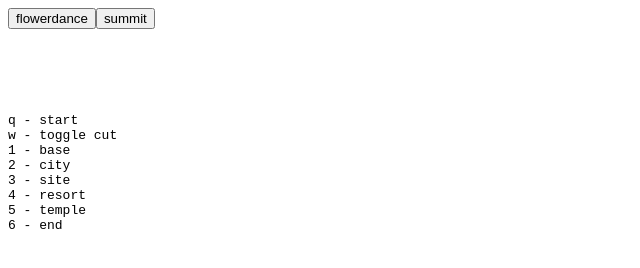
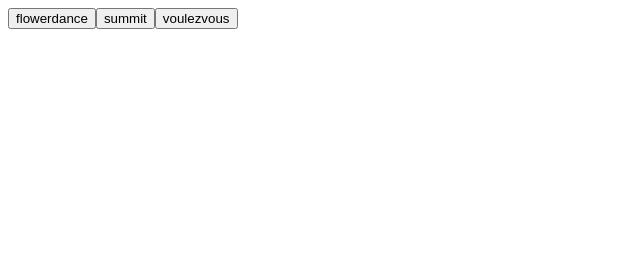
Before and after one commit to tckmn/sdj, a plain HTML site: page index.html in a window 1280 px wide. Shown: the whole page, without its empty margins (0-640 px from the left). Drawn offline with Linux system fonts and the light colour scheme.

Commit message:
voulez+notes

```diff
--- a/index.html
+++ b/index.html
@@ -15,13 +15,6 @@
             <canvas id='base'></canvas>
             <canvas id='bar'></canvas>
         </div>
-        <pre><code>q - start
-w - toggle cut
-1 - base
-2 - city
-3 - site
-4 - resort
-5 - temple
-6 - end</code></pre>
+        <pre><code id='notes'></code></pre>
     </body>
 </html>
--- a/live.js
+++ b/live.js
@@ -15,9 +15,10 @@ const widths = {
 const tickRate = 100;
 const lookahead = 0.5;
 
-const trackData = {
+const songData = {
 
     flowerdance: {
+        tracks: {
             intro: {
                 next: { name: 'main' }
             },
@@ -38,9 +39,11 @@ const trackData = {
             outro: {
                 next: undefined
             }
+        }
     },
 
     summit: {
+        tracks: {
             intro: {
                 next: { name: 'intro', offset: 38.441 },
                 fades: ['intro', 'city', 'oldsite', 'resort', 'cliffside', 'finale']
@@ -65,6 +68,51 @@ const trackData = {
                 next: { name: 'finale', offset: 38.441 },
                 fades: ['intro', 'city', 'oldsite', 'resort', 'cliffside', 'finale']
             }
+        },
+        notes: `1 - base
+2 - city
+3 - site
+4 - resort
+5 - temple
+6 - end`
+    },
+
+    voulezvous: {
+        tracks: {
+            intro: {
+                next: { name: 'main' }
+            },
+            main: {
+                next: { name: 'main' },
+                cuts: [
+                    {t: 56.304, dest: { name: 'outro' }},
+                    {t: 67.701, dest: { name: 'outro' }}, // good
+                    {t: 79.162, dest: { name: 'outro' }}, // good
+                    {t: 94.261, dest: { name: 'outro' }},
+                    {t: 105.649, dest: { name: 'outro' }}, // good
+                    {t: 117.072, dest: { name: 'outro' }}, // good
+                    {t: 139.894, dest: { name: 'outro' }},
+                    {t: 151.314, dest: { name: 'outro' }}, // good
+                    {t: 162.688, dest: { name: 'outro' }}, // good
+                    {t: 0, dest: { name: 'preoutro' }}
+                ]
+            },
+            preoutro: {
+                next: { name: 'preoutro', offset: 10.427 },
+                cuts: [
+                    {t: 10.427, dest: { name: 'outro' }},
+                    {t: 21.874, dest: { name: 'outro' }},
+                    {t: 33.263, dest: { name: 'outro' }},
+                    {t: 44.722, dest: { name: 'outro' }},
+                    {t: 56.111, dest: { name: 'outro' }},
+                    {t: 0, dest: { name: 'outro' }}
+                ]
+            },
+            outro: {
+                next: undefined
+            }
+        },
+        notes: `the first cut in each group of 3 is worse`
     },
 
 };
@@ -100,7 +148,13 @@ function decodeAudio(ctx, data) {
 
 async function load(song) {
 
-    const tracks = trackData[song];
+    const msgEl = document.getElementById('msg');
+    const msg = s => {
+        msgEl.textContent = `[${ctx.currentTime.toFixed(3)}] ${s}`;
+    };
+
+    const tracks = songData[song].tracks;
+    msg(`loading ${song}...`);
 
     await Promise.all(Object.entries(tracks).map(async ([f, track]) => {
         track.name = f;
@@ -168,18 +222,14 @@ async function load(song) {
         target.source.connect(target.gain);
         target.source.start(t, opts.offset || 0);
         fullDraw(target);
-        document.getElementById('status').textContent = 'current: ' + track.name + '; next: ' + track.next.name;
+        document.getElementById('status').textContent = 'current: ' + track.name + '; next: ' + (track.next ? track.next.name : '[end]');
     };
 
     const startScript = (script, t) => {
         start(tracks[script.name], t, script);
     };
 
-    const msgEl = document.getElementById('msg');
-    const msg = s => {
-        msgEl.textContent = `[${ctx.currentTime.toFixed(3)}] ${s}`;
-    };
-
+    document.getElementById('notes').textContent = songData[song].notes;
     msg('ready');
 
     let lastDraw = 0, lastGoto = -fade;
@@ -255,7 +305,7 @@ async function load(song) {
 
 window.addEventListener('load', () => {
     const btns = document.getElementById('btns');
-    for (const k of Object.keys(trackData)) {
+    for (const k of Object.keys(songData)) {
         const btn = document.createElement('button');
         btn.textContent = k;
         btn.addEventListener('click', () => {
```
Lines whose indentation alone changed are shown as unchanged.
